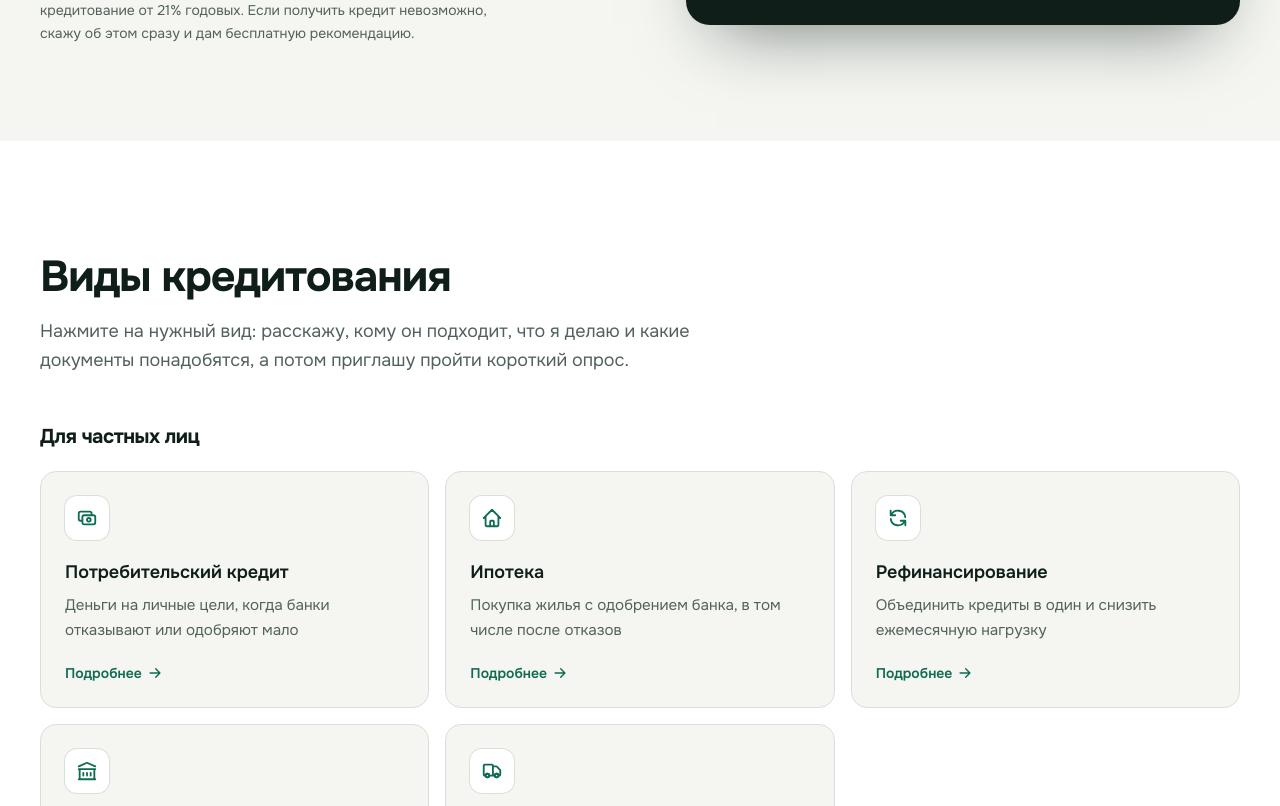
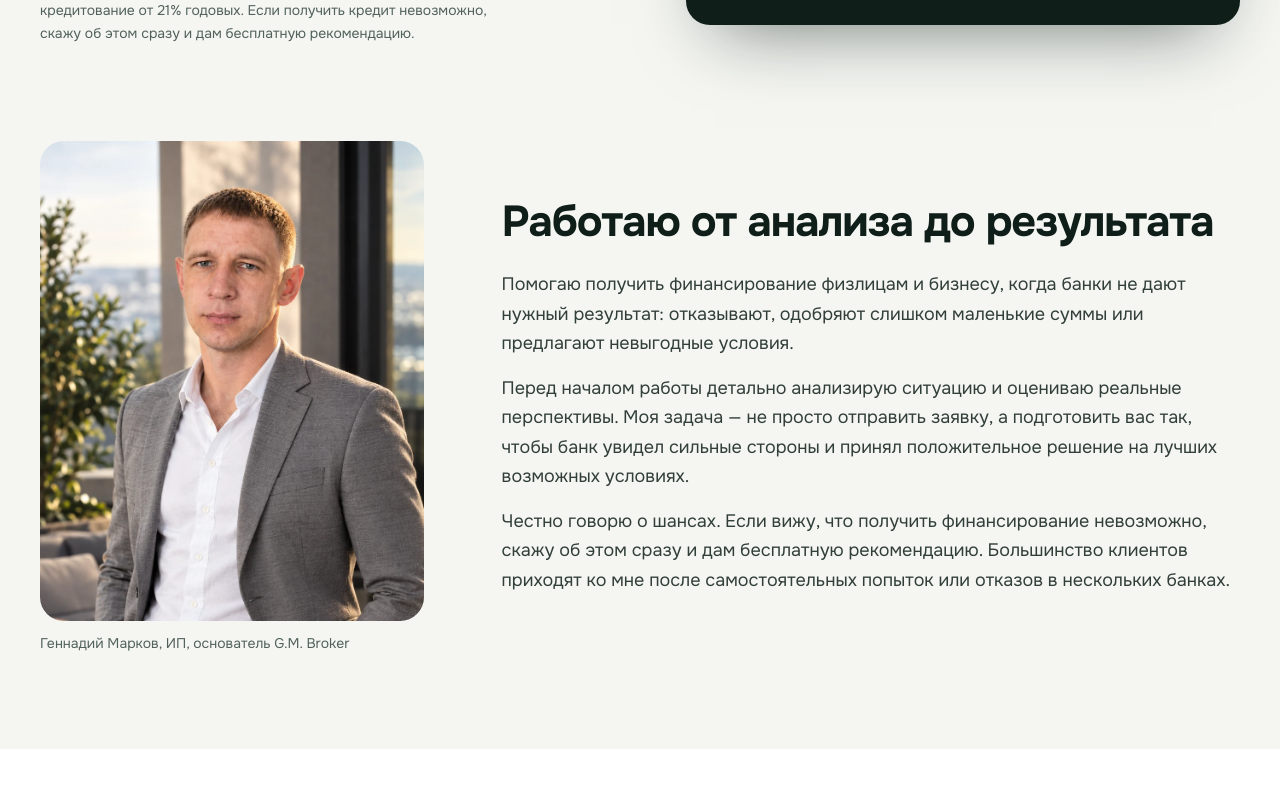
Before and after one commit to markvgen88-ctrl/gm-broker, a React (Vite) app in the folder client/: page / in a window 1280 px wide. Shown: the part 774-1580 px from the top of the page. Built offline with nearby package versions, Linux system fonts and the light colour scheme; no server answers.

Commit message:
Поднял блок с фото выше

```diff
--- a/client/src/components/sections/About.tsx
+++ b/client/src/components/sections/About.tsx
@@ -9,7 +9,7 @@ const PARAGRAPHS = [
 
 export function About() {
   return (
-    <section id="about" className="section-y scroll-mt-16">
+    <section id="about" className="scroll-mt-16 pb-16 lg:pb-24">
       <div className="container-page grid items-center gap-10 lg:grid-cols-[0.7fr_1.3fr] lg:gap-16">
         <figure className="mx-auto w-full max-w-sm lg:mx-0">
           <img
@@ -25,7 +25,7 @@ export function About() {
           </figcaption>
         </figure>
         <div>
-          <SectionHeading title="С вами работает один человек, от анализа до результата" />
+          <SectionHeading title="Работаю от анализа до результата" />
           <div className="mt-6 flex flex-col gap-4">
             {PARAGRAPHS.map((p) => (
               <p key={p.slice(0, 20)} className="measure text-base leading-relaxed text-ink/85 md:text-lg">
--- a/client/src/components/sections/Advantages.tsx
+++ b/client/src/components/sections/Advantages.tsx
@@ -16,7 +16,7 @@ const APPROACH = [
 
 export function Advantages() {
   return (
-    <section id="advantages" className="section-y scroll-mt-16">
+    <section id="advantages" className="section-y scroll-mt-16 bg-white">
       <div className="container-page">
         <SectionHeading title="Условия работы понятны заранее" />
 
--- a/client/src/components/sections/Audience.tsx
+++ b/client/src/components/sections/Audience.tsx
@@ -9,7 +9,7 @@ const SEGMENTS = [
 
 export function Audience() {
   return (
-    <section id="audience" className="section-y scroll-mt-16 bg-white">
+    <section id="audience" className="section-y scroll-mt-16">
       <div className="container-page">
         <SectionHeading title="Кому я помогаю" />
         <div className="mt-12 grid gap-x-10 gap-y-10 sm:grid-cols-2 lg:grid-cols-4">
--- a/client/src/components/sections/DebtHelp.tsx
+++ b/client/src/components/sections/DebtHelp.tsx
@@ -12,7 +12,7 @@ const LINKS = [
 
 export function DebtHelp() {
   return (
-    <section id="debts" className="section-y scroll-mt-16">
+    <section id="debts" className="section-y scroll-mt-16 bg-white">
       <div className="container-page grid gap-10 lg:grid-cols-[1fr_1fr] lg:gap-16">
         <SectionHeading
           eyebrow="Юридическая помощь"
--- a/client/src/components/sections/Process.tsx
+++ b/client/src/components/sections/Process.tsx
@@ -10,7 +10,7 @@ const STEPS = [
 
 export function Process() {
   return (
-    <section id="process" className="section-y scroll-mt-16 bg-white">
+    <section id="process" className="section-y scroll-mt-16">
       <div className="container-page">
         <SectionHeading
           title="Как проходит работа: пять шагов от заявки до денег"
@@ -18,7 +18,7 @@ export function Process() {
         />
         <ol className="mt-12 grid gap-px overflow-hidden rounded-3xl border border-line bg-line md:grid-cols-5">
           {STEPS.map((s, i) => (
-            <li key={s.title} className="bg-paper p-6">
+            <li key={s.title} className="bg-white p-6">
               <span className="grid h-9 w-9 place-items-center rounded-full bg-ink font-display text-sm font-bold text-white">
                 {i + 1}
               </span>
--- a/client/src/pages/HomePage.tsx
+++ b/client/src/pages/HomePage.tsx
@@ -50,10 +50,10 @@ export function HomePage() {
   return (
     <main>
       <Hero />
+      <About />
       <Services />
       <Process />
       <Advantages />
-      <About />
       <Audience />
       <Wizard />
       <DebtHelp />
```
